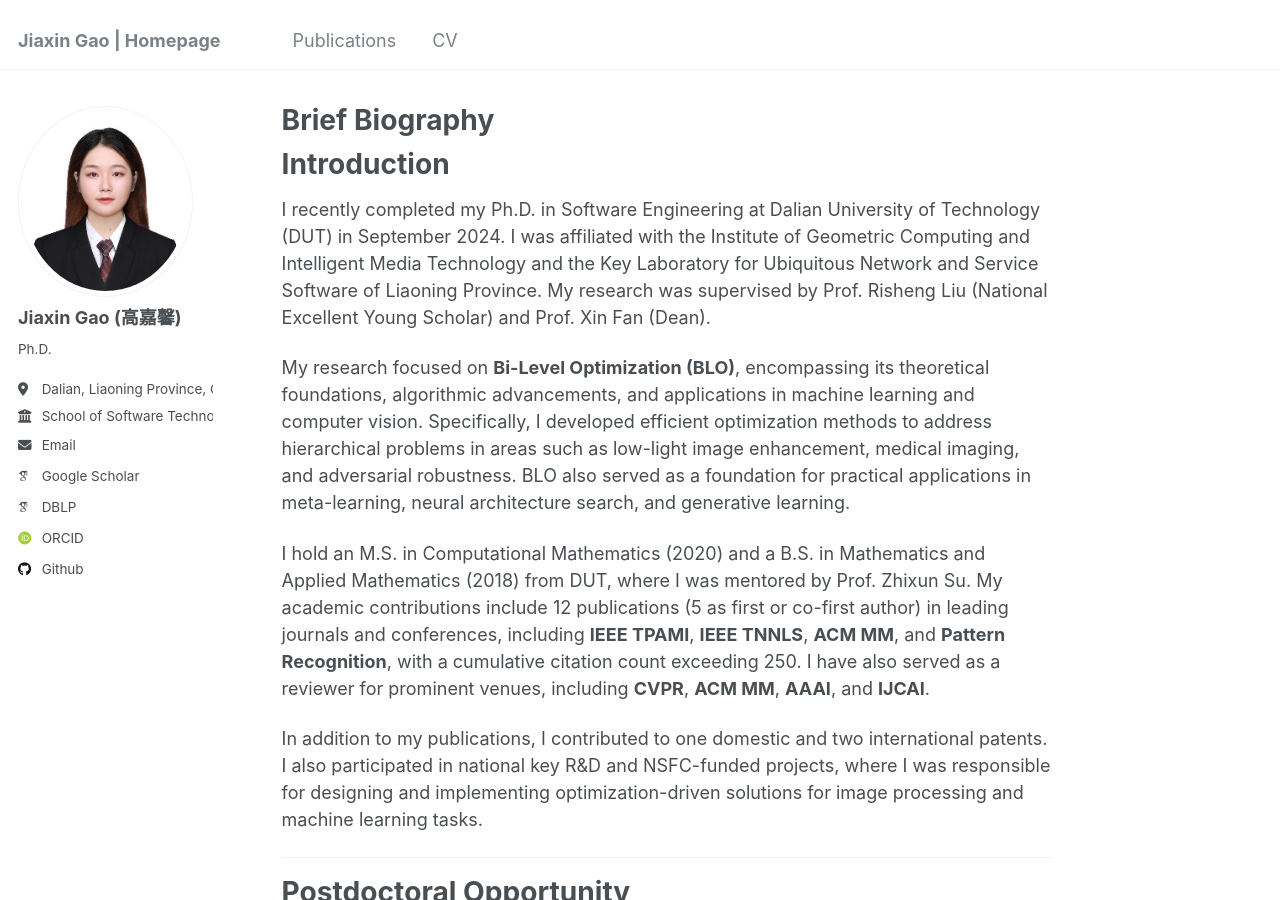
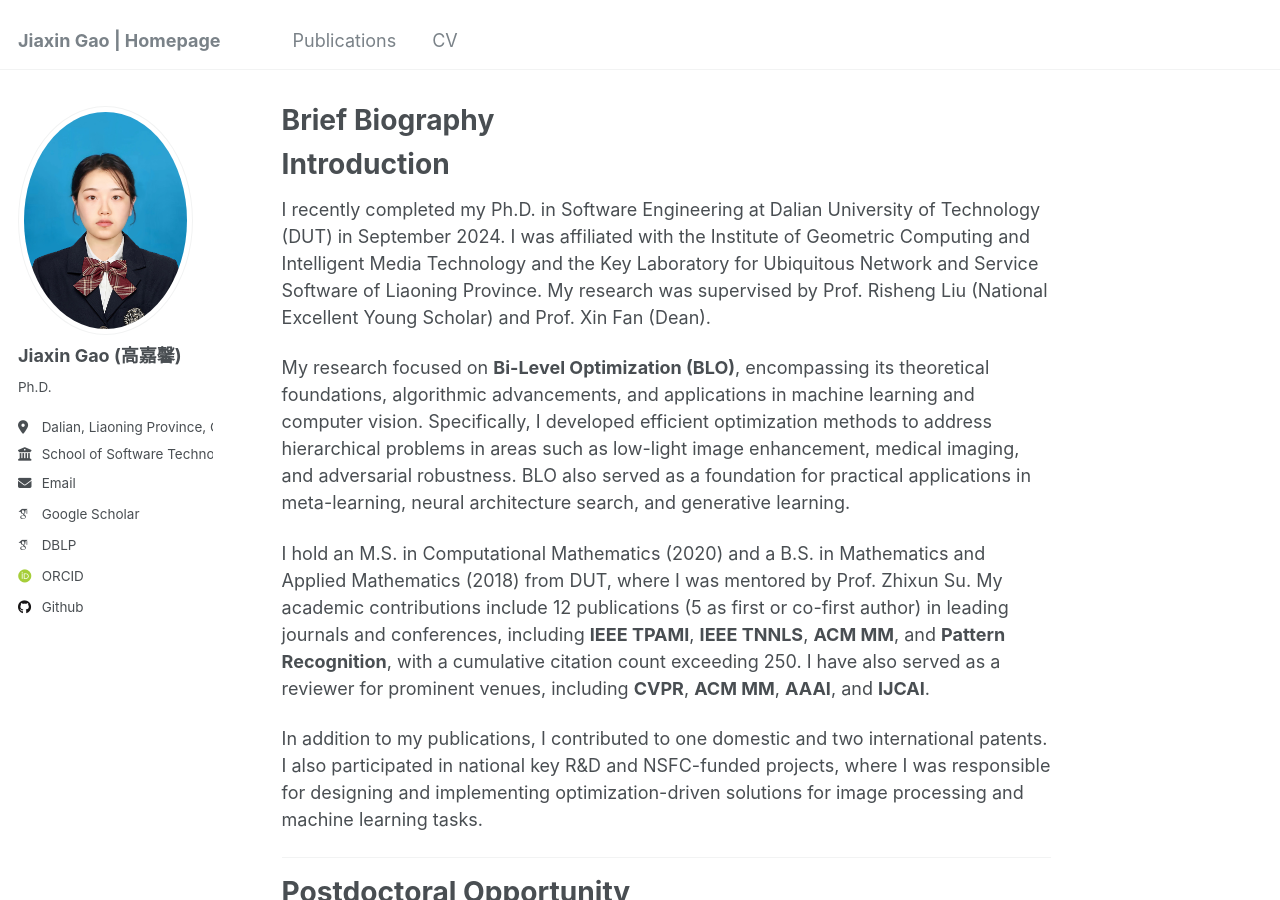
Before and after one commit to callous-youth/callous-youth.github.io, a Jekyll site: the page built from _pages/about.md, in a window 1280 px wide and 900 px high. Built offline with Jekyll 4.4.1, drawn with Linux system fonts in a browser that asks for light colours; some web fonts are replaced.

Commit message:
Update _config.yml

```diff
--- a/_config.yml
+++ b/_config.yml
@@ -21,7 +21,7 @@ repository               : "moriyaya/moriyaya.github.io"
 #               Additional customization can be done by editing /_includes/author-profile.html
 author:
   # Biographic information
-  avatar           : "xinxin.png"
+  avatar           : "GJX.jpg"
   name             : "Jiaxin Gao (高嘉馨)"
   pronouns         : # example: "she/her"
   bio              : "Ph.D."
```
